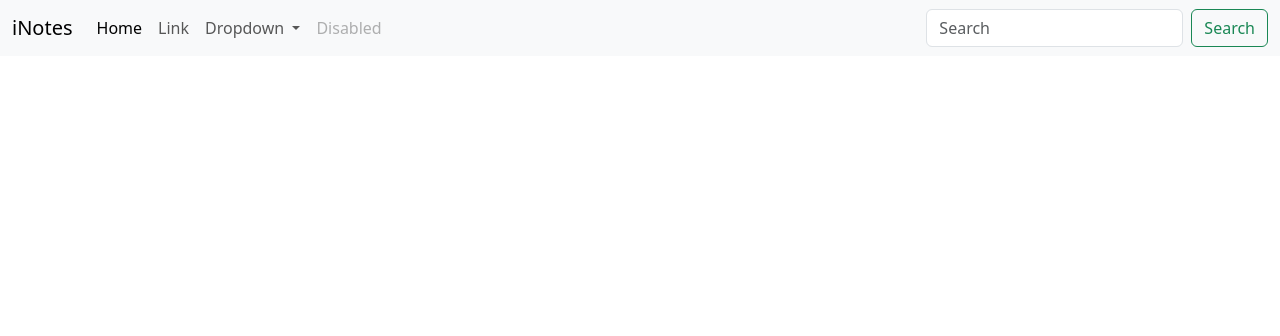
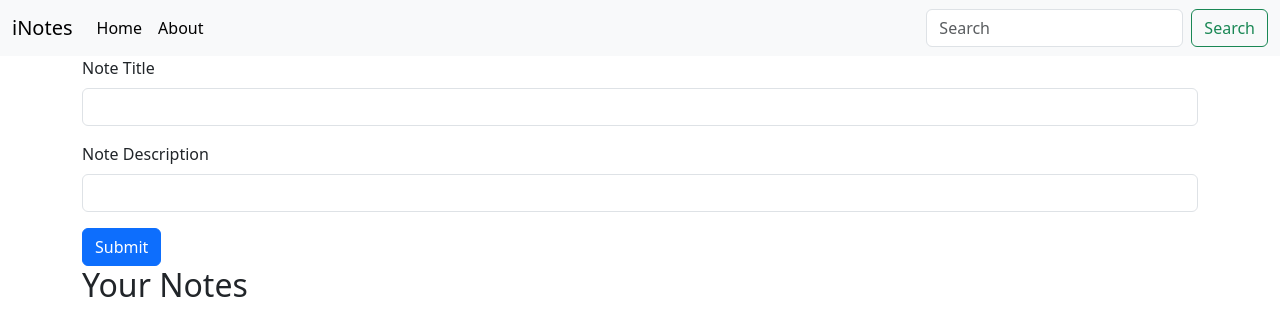
Before and after one commit to makrand2222/fastapi-notes, a FastAPI app: template templates/index.html in a window 1280 px wide. Shown: the top 336 px of the page. Run offline with FastAPI, Linux system fonts and the light colour scheme; the template is opened without the code that fills it, so the values that code supplies are empty.

Commit message:
[ADDED] Restructered project folder.

```diff
--- /dev/null
+++ b/index.py
@@ -0,0 +1,10 @@
+from fastapi import FastAPI
+from fastapi.staticfiles import StaticFiles
+from routes.note import note
+
+
+app = FastAPI()
+
+app.mount("/static", StaticFiles(directory="static"), name="static")
+
+app.include_router(note, prefix='/api')
--- a/main.py
+++ /dev/null
@@ -1,35 +0,0 @@
-from fastapi import FastAPI, Request
-from fastapi.responses import HTMLResponse
-from fastapi.staticfiles import StaticFiles
-from fastapi.templating import Jinja2Templates
-from pymongo import MongoClient
-from enum import Enum
-
-app = FastAPI()
-
-app.mount("/static", StaticFiles(directory="static"), name="static")
-
-templates = Jinja2Templates(directory="templates")
-
-conn = MongoClient(
-    "mongodb+srv://makrandmandhare:f2uO4TUzUXeQ8TGH@fastapi.hdfdzwv.mongodb.net/notes"
-)
-
-
-@app.get('/', response_class=HTMLResponse)
-async def get_root(request: Request):
-    docs = conn.notes.notes.find({})
-    newDocs = []
-    for doc in docs:
-        newDocs.append(
-            {
-                "id" : doc["_id"],
-                "note": doc["note"]
-            }
-        )
-    return templates.TemplateResponse("index.html",{"request": request, "newDocs" : newDocs})
-
-
-@app.get('/items/{item_id}')
-def get_item(item_id: int, q: str | None = None):
-    return {"item_id": item_id, "q": q}
--- /dev/null
+++ b/models/note.py
@@ -0,0 +1,6 @@
+from pydantic import BaseModel
+
+class Note(BaseModel):
+    title: str
+    desc: str
+    important: bool
--- a/templates/index.html
+++ b/templates/index.html
@@ -19,22 +19,9 @@
           <a class="nav-link active" aria-current="page" href="#">Home</a>
         </li>
         <li class="nav-item">
-          <a class="nav-link" href="#">Link</a>
+          <a class="nav-link active" aria-current="page" href="#">About</a>
         </li>
-        <li class="nav-item dropdown">
-          <a class="nav-link dropdown-toggle" href="#" role="button" data-bs-toggle="dropdown" aria-expanded="false">
-            Dropdown
-          </a>
-          <ul class="dropdown-menu">
-            <li><a class="dropdown-item" href="#">Action</a></li>
-            <li><a class="dropdown-item" href="#">Another action</a></li>
-            <li><hr class="dropdown-divider"></li>
-            <li><a class="dropdown-item" href="#">Something else here</a></li>
-          </ul>
-        </li>
-        <li class="nav-item">
-          <a class="nav-link disabled" aria-disabled="true">Disabled</a>
-        </li>
+
       </ul>
       <form class="d-flex" role="search">
         <input class="form-control me-2" type="search" placeholder="Search" aria-label="Search"/>
@@ -45,7 +32,25 @@
 </nav>
 
 <div class="container">
-
+    <form method = "post">
+  <div class="mb-3">
+    <label for="title" class="form-label">Note Title</label>
+    <input type="text" class="form-control" id="title" aria-describedby="titleHelp">
+  </div>
+  <div class="mb-3">
+    <label for="desc" class="form-label">Note Description</label>
+    <input type="text" class="form-control" id="desc">
+  </div>
+  <button type="submit" class="btn btn-primary">Submit</button>
+</form>
+</div>
+<div class="container">
+  <h2>Your Notes</h2>
+  {% for item in newDocs %}
+    <div>
+      {{item.note}}
+    </div>
+  {% endfor %}
 </div>
     <script src="https://cdn.jsdelivr.net/npm/bootstrap@5.3.6/dist/js/bootstrap.bundle.min.js" integrity="sha384-j1CDi7MgGQ12Z7Qab0qlWQ/Qqz24Gc6BM0thvEMVjHnfYGF0rmFCozFSxQBxwHKO" crossorigin="anonymous"></script>
   </body>
```
Also changed, not shown: config/db.py (added, +9 -0 lines), routes/note.py (added, +25 -0 lines), schemas/note.py (added, +10 -0 lines).
